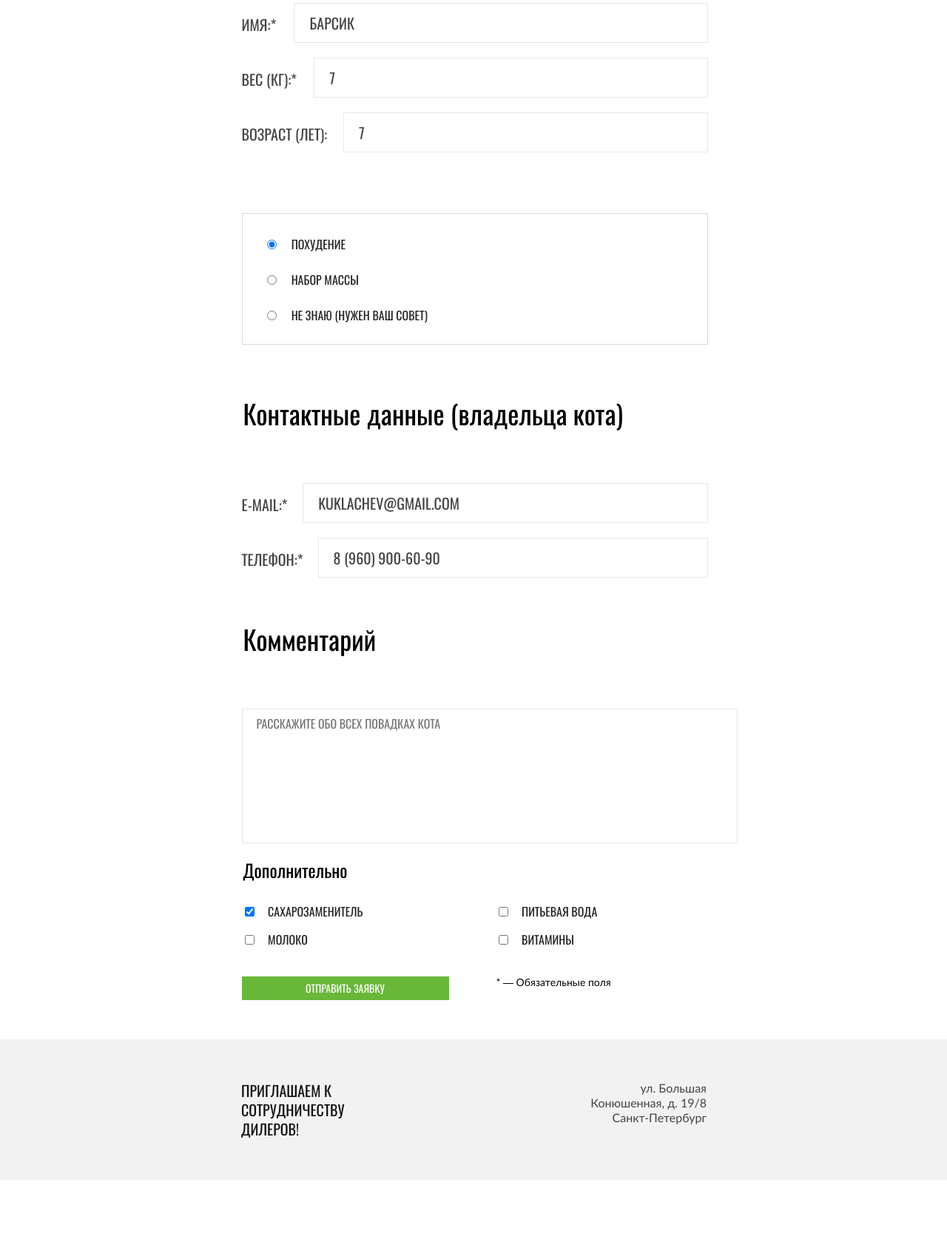
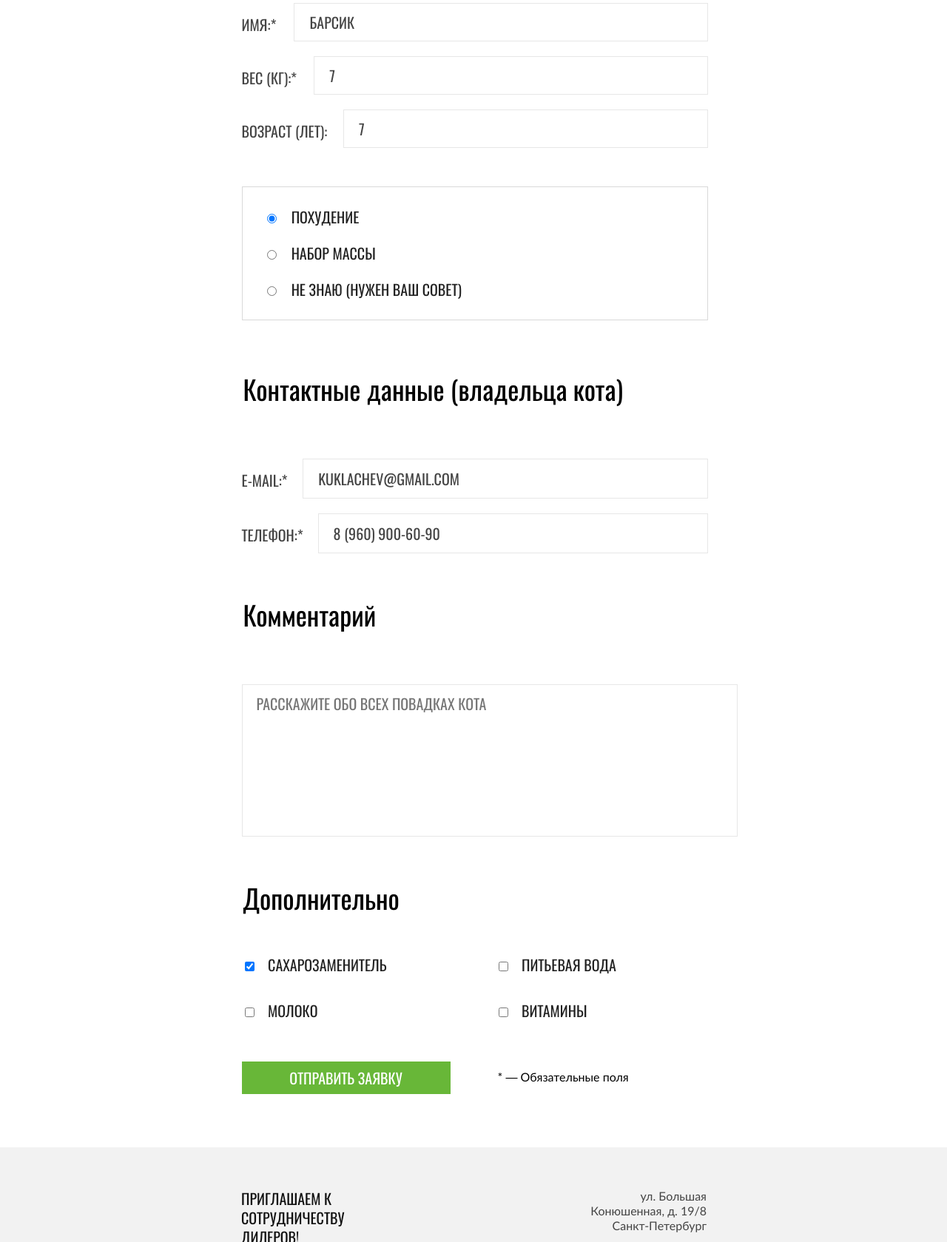
Before and after one commit to htmlacademy-adaptive/2059277-cat-energy-27, a website: page source/form.html in a window 1280 px wide. Shown: the part 379-2058 px from the top of the page at 74% size. Drawn offline with nearby package versions, Linux system fonts and the light colour scheme; files that its build step writes are made by us from their sources; grey boxes are pictures that could not be loaded.

Commit message:
Вносит правки по разметке форм

```diff
--- a/source/form.html
+++ b/source/form.html
@@ -45,6 +45,7 @@
           <p class="program-selection__discription">Заполните анкету, и мы подберем <br>
               программу питания для вашего кота</p>
           <form class="program-selection__form" action="https://echo.htmlacademy.ru/" method="get">
+            <div class="program-selection__data-container">
               <fieldset class="program-selection__pet-data pet-data">
                 <legend class="visually-hidden">Данные питомца:</legend>
                 <ul class="pet-data__list clear-list">
@@ -92,6 +93,7 @@
                   </li>
                 </ul>
               </fieldset>
+            </div>
 
             <fieldset class="program-selection__owner-data owner-data">
               <legend class="owner-data__title">Контактные данные (владельца кота)</legend>
--- a/source/sass/blocks/additionally.scss
+++ b/source/sass/blocks/additionally.scss
@@ -8,6 +8,12 @@
   font-size: 24px;
   line-height: 26px;
   font-weight: 400;
+
+  @include tablet {
+    margin-bottom: 57px;
+    font-size: 36px;
+    line-height: 36px;
+  }
 }
 
 .additionally__list {
@@ -22,3 +28,13 @@
     grid-column-gap: 104px;
   }
 }
+
+.additionally__item {
+  @include tablet {
+    margin-bottom: 14px;
+  }
+
+  @include desktop {
+    margin-bottom: 0;
+  }
+}
--- a/source/sass/blocks/choice.scss
+++ b/source/sass/blocks/choice.scss
@@ -3,6 +3,10 @@
 
   @include tablet {
     padding-bottom: 18px;
+  }
+
+  @include desktop {
+    padding-bottom: 13px;
   }
 }
 
@@ -17,4 +21,9 @@
   font-weight: 400;
   color: $silver-200-color;
   text-transform: uppercase;
+
+  @include tablet {
+    font-size: 20px;
+    line-height: 30px;
+  }
 }
--- a/source/sass/blocks/comment.scss
+++ b/source/sass/blocks/comment.scss
@@ -18,6 +18,8 @@
 
 .comment__field {
   width: 253px;
+  margin-top: 0;
+  margin-bottom: 0;
   padding: 10px 12px 126px 15px;
   font-family: $main-font;
   font-size: 16px;
@@ -31,5 +33,11 @@
   @include tablet {
     width: 630px;
     padding: 10px 19px 134px;
+    font-size: 20px;
+    line-height: 30px;
+  }
+
+  @include desktop {
+    width: 1182px;
   }
 }
--- a/source/sass/blocks/owner-data.scss
+++ b/source/sass/blocks/owner-data.scss
@@ -18,7 +18,8 @@
 
 .owner-data__list {
   @include desktop {
-    display: flex;
-    justify-content: space-between;
+    display: grid;
+    grid-template-columns: 569px 572px;
+    column-gap: 78px;
   }
 }
--- a/source/sass/blocks/owner-item.scss
+++ b/source/sass/blocks/owner-item.scss
@@ -3,6 +3,10 @@
 
   @include tablet {
     padding-bottom: 20px;
+  }
+
+  @include desktop {
+    padding-bottom: 0;
   }
 }
 
--- a/source/sass/blocks/pet-data.scss
+++ b/source/sass/blocks/pet-data.scss
@@ -3,7 +3,6 @@
 }
 
 .pet-data__list {
-  padding-bottom: 10px;
   border-bottom: 1px solid $white-400-color;
 
   @include tablet {
--- a/source/sass/blocks/pet-item.scss
+++ b/source/sass/blocks/pet-item.scss
@@ -1,4 +1,4 @@
-.pet-item {
+.pet-item:not(:last-child) {
   padding-bottom: 14px;
 
   @include tablet {
@@ -12,12 +12,13 @@
 }
 
 .pet-item__input {
+  margin: 0;
   padding-top: 14px;
   padding-bottom: 13px;
   padding-left: 20px;
 
   @include tablet {
-    padding-top: 11px;
-    padding-bottom: 11px;
+    padding-top: 10px;
+    padding-bottom: 10px;
   }
 }
--- a/source/sass/blocks/program-selection.scss
+++ b/source/sass/blocks/program-selection.scss
@@ -7,6 +7,14 @@
     padding-top: 65px;
     padding-right: 67px;
     padding-left: 70px;
+    border: none;
+  }
+
+  @include desktop {
+    width: 1220px;
+    padding-top: 74px;
+    padding-right: 110px;
+    padding-left: 110px;
     border: none;
   }
 }
@@ -19,6 +27,10 @@
     margin-bottom: 54px;
     font-size: 60px;
     line-height: 60px;
+  }
+
+  @include desktop {
+    margin-bottom: 56px;
   }
 }
 
@@ -38,12 +50,25 @@
   }
 }
 
+.program-selection__data-container {
+  @include desktop {
+    display: grid;
+    grid-template-columns: 569px 568px;
+    column-gap: 80px;
+  }
+}
+
 .program-selection__pet-data {
   @include reset-indents;
   margin-bottom: 22px;
 
   @include tablet {
     margin-bottom: 52px;
+  }
+
+  @include desktop {
+    grid-column: 1 / 2;
+    margin-bottom: 69px;
   }
 }
 
@@ -54,6 +79,11 @@
   @include tablet {
     margin-bottom: 75px;
   }
+
+  @include desktop {
+    grid-column: 2 / 3;
+    margin-bottom: 69px;
+  }
 }
 
 .program-selection__owner-data {
@@ -63,16 +93,36 @@
   @include tablet {
     margin-bottom: 65px;
   }
+
+  @include desktop {
+    margin-bottom: 67px;
+  }
 }
 
 .program-selection__comment {
   @include reset-indents;
   margin-bottom: 23px;
+
+  @include tablet {
+    margin-bottom: 65px;
+  }
+
+  @include desktop {
+    margin-bottom: 67px;
+  }
 }
 
 .program-selection__additionally {
   @include reset-indents;
   margin-bottom: 21px;
+
+  @include tablet {
+    margin-bottom: 22px;
+  }
+
+  @include desktop {
+    margin-bottom: 48px;
+  }
 }
 
 .program-selection__container {
@@ -80,6 +130,11 @@
 
   @include tablet {
     display: flex;
+    margin-bottom: 72px;
+  }
+
+  @include desktop {
+    margin-bottom: 82px;
   }
 }
 
@@ -87,6 +142,19 @@
   width: 280px;
   margin-bottom: 21px;
   padding: 7px 44px;
+  font-size: 16px;
+
+  @include tablet {
+    width: 282px;
+    margin-bottom: 0;
+    padding: 13px 45px;
+    font-size: 20px;
+  }
+
+  @include desktop {
+    width: 568px;
+    padding: 13px 188px;
+  }
 }
 
 .program-selection__legend {
@@ -94,4 +162,13 @@
   font-size: 14px;
   line-height: 16px;
   text-align: center;
+
+  @include tablet {
+    margin-top: 13px;
+    font-size: 16px;
+  }
+
+  @include desktop {
+    margin-left: 84px;
+  }
 }
```
Lines whose indentation alone changed are shown as unchanged.
